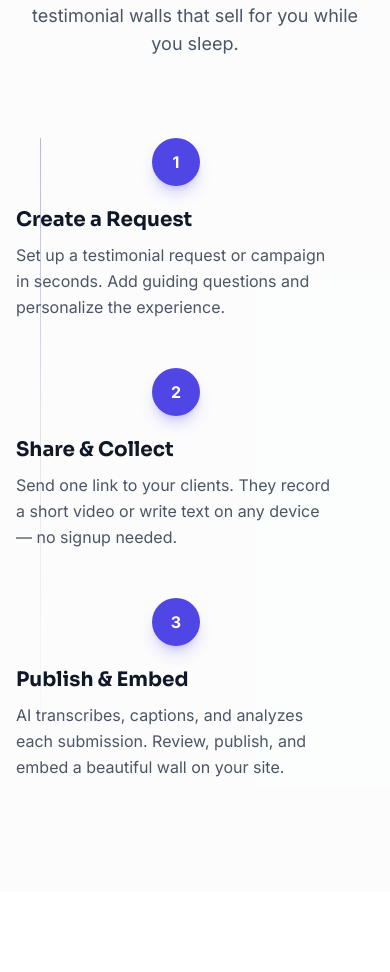
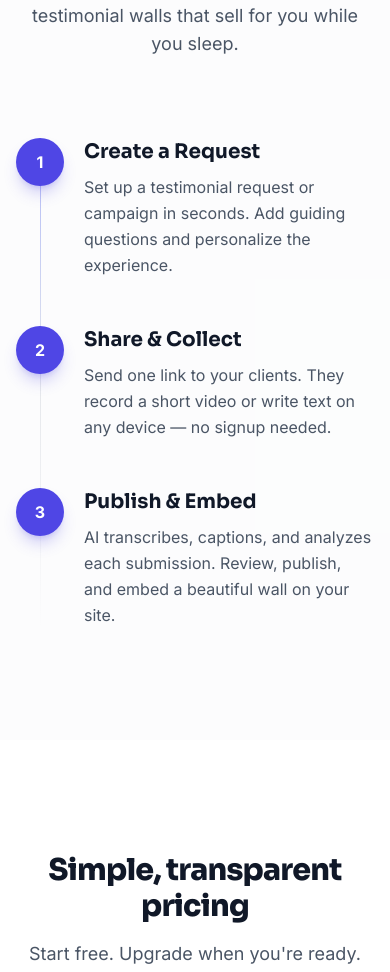
Before and after one commit to ZOXT/vouch, a React (Vite) app in the folder frontend/: page / in a window 390 px wide. Shown: the part 4040-5012 px from the top of the page. Built offline with nearby package versions, Linux system fonts and the light colour scheme; no server answers.

Commit message:
fix(ui): align how-it-works step numbers with timeline rail on mobile

```diff
--- a/frontend/src/features/landing/landing-page.tsx
+++ b/frontend/src/features/landing/landing-page.tsx
@@ -486,18 +486,18 @@ export const LandingPage = () => {
                     >
                       <div
                         className={cn(
-                          "relative z-10 flex flex-col items-center sm:w-1/2",
+                          "relative z-10 flex w-full flex-row items-start gap-5 sm:w-1/2 sm:flex-col sm:gap-0",
                           right ? "sm:items-start sm:pl-12" : "sm:items-end sm:pr-12",
                         )}
                       >
-                        <div className="animate-grow-in flex h-12 w-12 items-center justify-center rounded-full bg-brand-600 text-base font-bold text-white shadow-lg shadow-brand-600/25">
+                        <div className="animate-grow-in flex h-12 w-12 shrink-0 items-center justify-center rounded-full bg-brand-600 text-base font-bold text-white shadow-lg shadow-brand-600/25">
                           {step.number}
                         </div>
-                        <div className="mt-5 sm:mt-6">
+                        <div className="min-w-0 flex-1 sm:mt-6">
                           <h3 className="font-display text-xl font-bold text-gray-900">
                             {step.title}
                           </h3>
-                          <p className="mt-2 max-w-xs text-gray-600 leading-relaxed">
+                          <p className="mt-2 max-w-none leading-relaxed text-gray-600 sm:max-w-xs">
                             {step.description}
                           </p>
                         </div>
```
